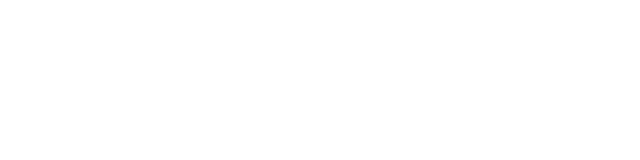
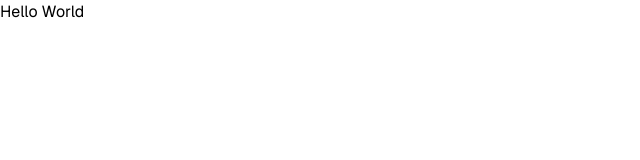
Before and after one commit to vaSIUl13/HW_Day-3, a Next.js app in the folder client/my-app/: page / in a window 1280 px wide. Shown: the top 160 px of the page, without its empty margins (0-640 px from the left). Built offline with nearby package versions, Linux system fonts and the light colour scheme.

Commit message:
feate: add first string to the site

```diff
--- a/client/my-app/app/page.tsx
+++ b/client/my-app/app/page.tsx
@@ -1,5 +1,6 @@
-import Image from "next/image";
 
 export default function Home() {
-  return <></>;
+  return <>
+    <h1>Hello World</h1>
+  </>
 }
```
